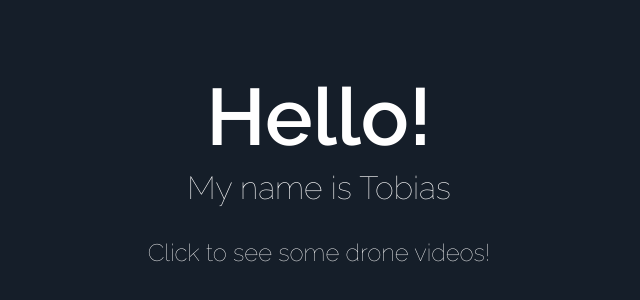
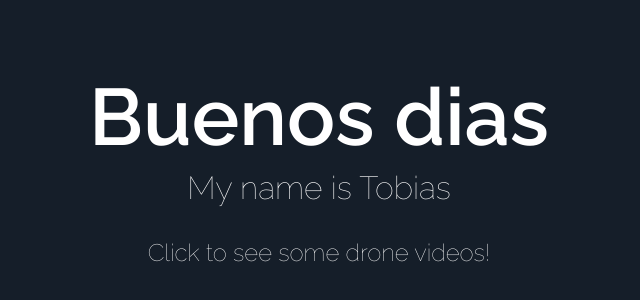
Before and after one commit to tlystad24/tobias.3elda1.com, a plain HTML site: page index.html in a window 1280 px wide. Shown: the part 210-510 px from the top of the page, without its empty margins (321-961 px from the left). Drawn offline with Linux system fonts and the light colour scheme.

Commit message:
Each visit generates a new hello

```diff
--- /dev/null
+++ b/assets/js/hello-min.js
@@ -0,0 +1 @@
+var helloDisplay=document.querySelector("h1"),greetings=["Hello","Hei","Guten tag","Buenos dias"],random=Math.floor(4*Math.random()),generateHello=function(e,t){return e[t]};helloDisplay.textContent=generateHello(greetings,random);
--- /dev/null
+++ b/assets/js/hello.js
@@ -0,0 +1,11 @@
+var helloDisplay = document.querySelector('h1');
+var greetings = ['Hello', 'Hei', 'Guten tag', 'Buenos dias'];
+var random = Math.floor(Math.random() * 4);
+
+// Generate string from array
+var generateHello = function(arr, index) {
+	return arr[index];
+}
+
+// Set result to header
+helloDisplay.textContent = (generateHello(greetings, random));
--- a/index.html
+++ b/index.html
@@ -29,6 +29,6 @@
         </div>
     </div>
 
-
+<script type="text/javascript" src="assets/js/hello.js"></script>
 </body>
 </html>
```
